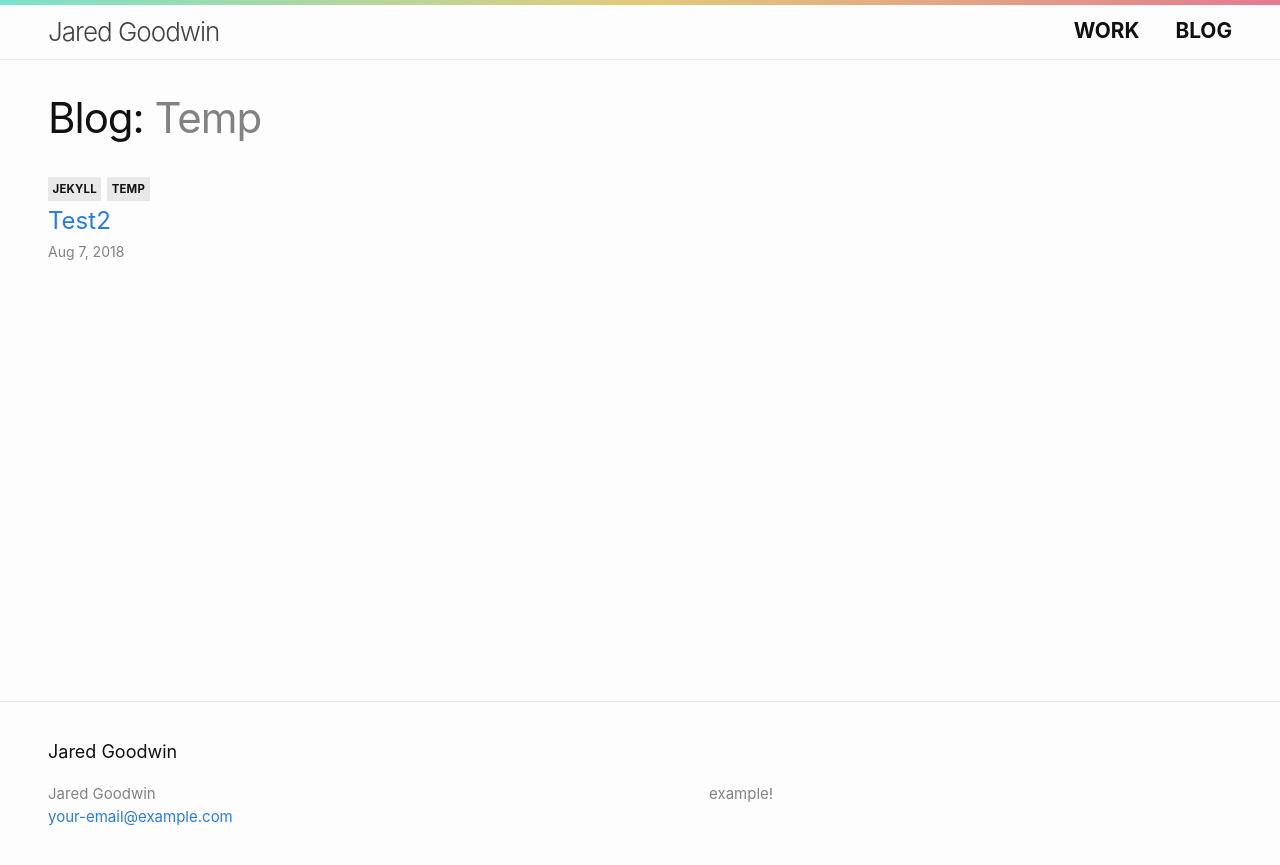
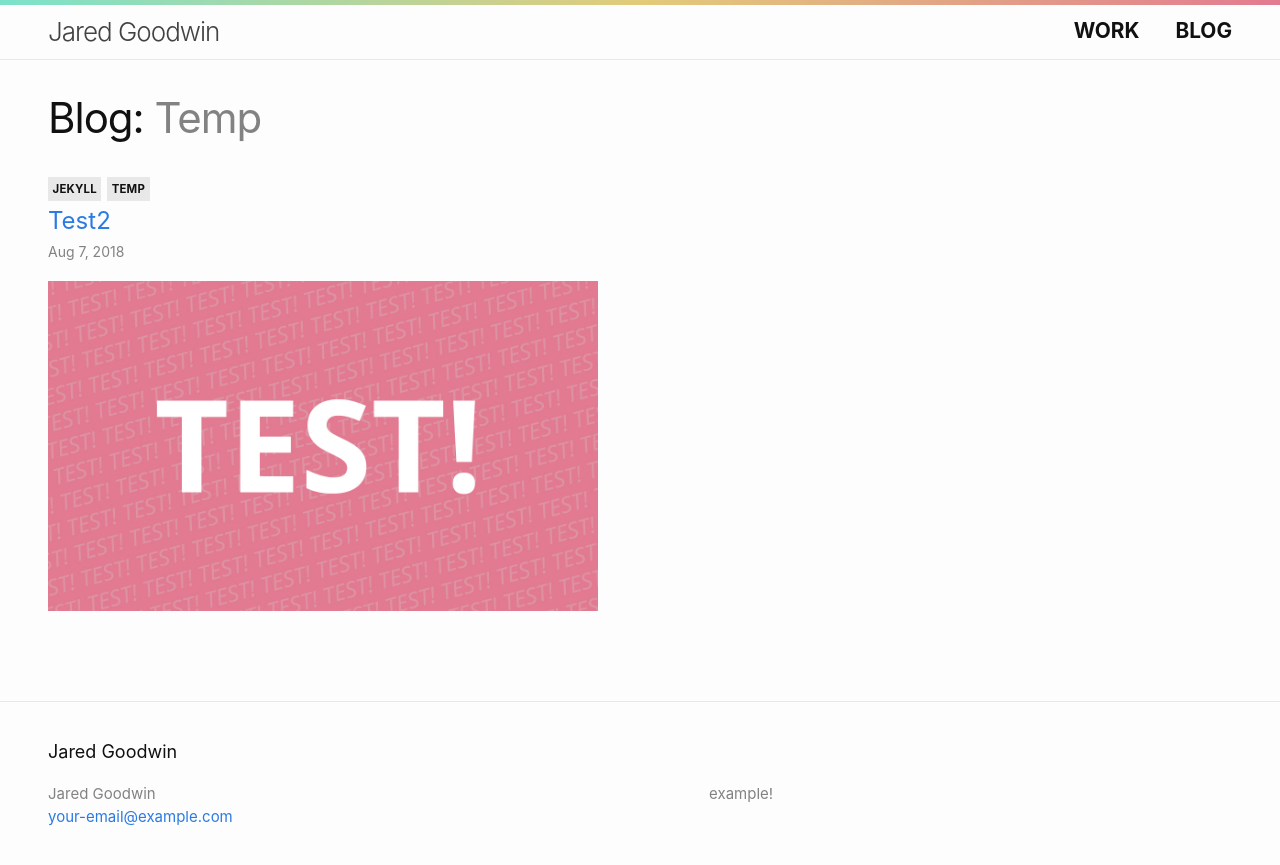
Before and after one commit to goodwin72/jaredrgoodwin.com, a Jekyll site: the page built from _categories/temp.html, in a window 1280 px wide. Shown: the top 865 px of the page. Built offline with Jekyll 4.4.1, drawn with Linux system fonts in a browser that asks for light colours.

Commit message:
Fixed blog post images not appearing on category pages (made image link relative to root)

```diff
--- a/_includes/feed-blog.html
+++ b/_includes/feed-blog.html
@@ -64,7 +64,7 @@
 
                     {%- if post.image -%}
                         <a href="{{ post.url | relative_url }}">
-                            <img class="feed-item__image" src="../assets/img/{{ post.image }}" alt="{{ post.image-description}}"/>
+                            <img class="feed-item__image" src="/assets/img/{{ post.image }}" alt="{{ post.image-description}}"/>
                         </a>
                     {%- endif -%}
                 </li>
```
